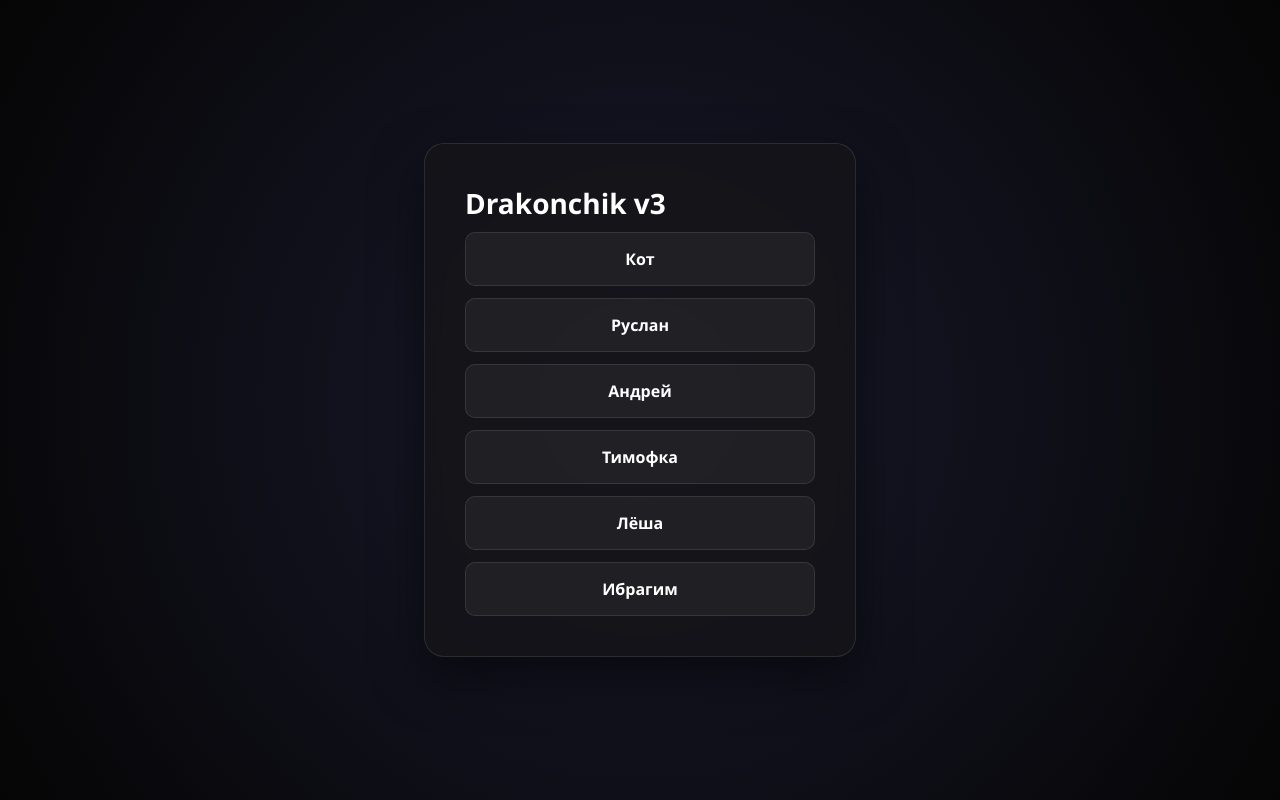
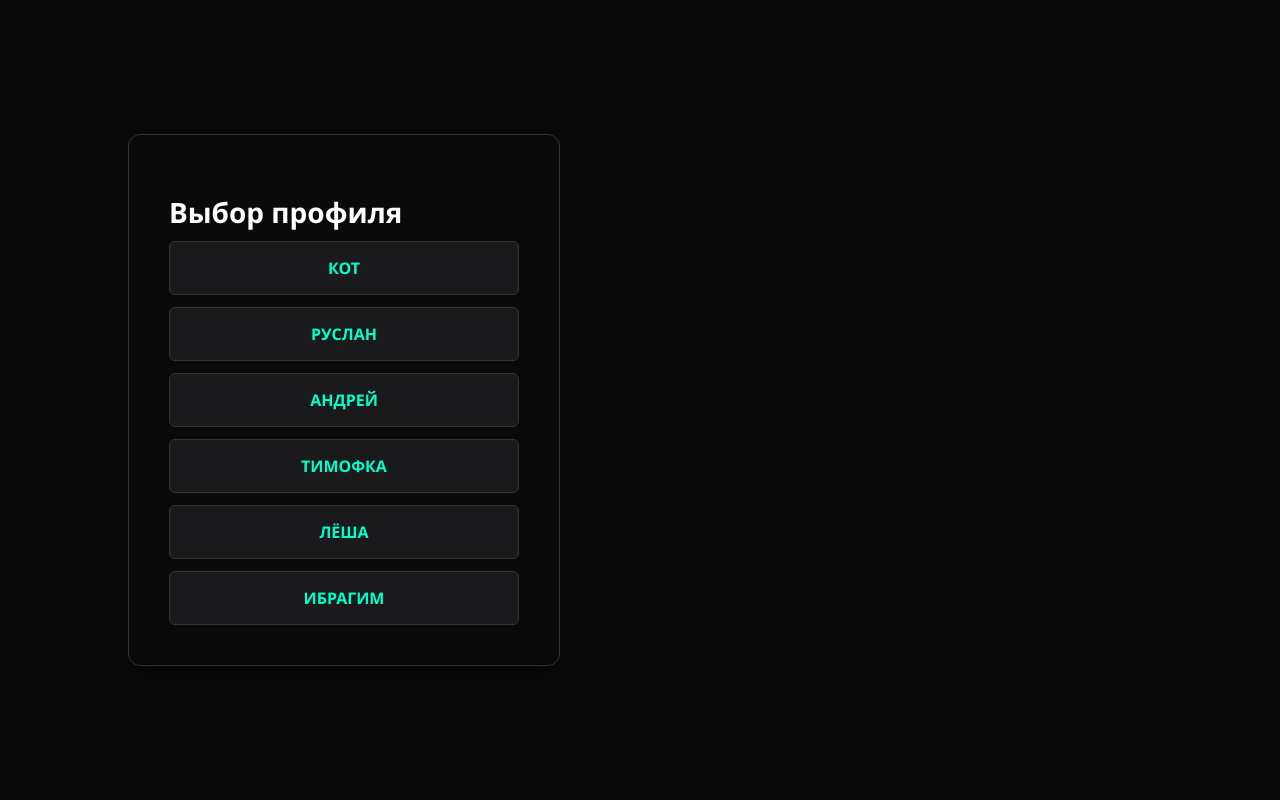
Before and after one commit to InTheNeko/neko, a Flask app: page / in a window 1280 px wide. Run offline with Flask 3, Linux system fonts and the light colour scheme.

Commit message:
Описание обновления

```diff
--- a/app.py
+++ b/app.py
@@ -2,7 +2,7 @@ from flask import Flask, render_template
 
 app = Flask(__name__)
 
-# Список для главной страницы
+# Список для главной страницы (Кот на первом месте)
 friends_list = [
     ("Кот", "cat"),
     ("Руслан", "ruslan"),
@@ -14,35 +14,29 @@ friends_list = [
 
 @app.route('/')
 def home():
-    return render_template('index.html', buttons=friends_list, title="Drakonchik v3", is_home=True)
+    return render_template('index.html', buttons=friends_list, title="Выбор профиля", is_home=True)
 
 @app.route('/<page_name>')
 def show_page(page_name):
-    # Структура: "ключ": (Имя, Описание, Фото, [Ссылки], Заметка)
+    # Структура: "ключ": (Имя, Описание, Фото, [Список ссылок])
     friends_info = {
-        "cat": ("Кот", "Самый главный, у него лапки.", "cat.jpg",
-                [("Steam", "https://steamcommunity.com/profiles/76561199122830516/") ("Валерьянка", "#")],
-                "Заметка: Главный администратор этого списка. Любит спать."),
+        "cat": ("Кот", "Самый главный, у него лапки и власть.", "cat.jpg",
+                [("Steam", "https://steamcommunity.com/profiles/76561199122830516/"), ("Валерьянка", "#")]),
 
         "ruslan": ("Руслан", "Ну так ну сяк почти всегда берёт", "ruslan.jpg",
-                   [("Steam", "https://steamcommunity.com/profiles/76561199198583765/")],
-                   "Заметка: да и так пойдёт"),
+                   [("Steam", "https://steamcommunity.com/profiles/76561199198583765/")]),
 
-        "andrey": ("Андрей", "Постояно ест", "andrey.jpg",
-                   [("Steam", "https://steamcommunity.com/profiles/76561198337510525/"), ("я гей", "https://youareanidiot.cc")],
-                   "Заметка: Если не отвечает, значит ушел на кухню."),
+        "andrey": ("Андрей", "постояно ест", "andrey.jpg",
+                   [("Steam", "https://steamcommunity.com/profiles/76561198337510525/"), ("я гей", "https://youareanidiot.cc")]),
 
-        "timokha": ("Тимофка", "Жаль что он с нами.", "timokha.jpg",
-                    [("Steam", "https://steamcommunity.com/profiles/76561199054205841/")],
-                    "Заметка: Опасен в кооперативных играх."),
+        "timokha": ("Тимофка", "жаль что он с нами.", "timokha.jpg",
+                    [("Steam", "https://steamcommunity.com/profiles/76561199054205841/"), ]),
 
-        "lesha": ("Лёша", "Гном всегда гном.", "lesha.jpg",
-                  [("Steam", "https://steamcommunity.com/profiles/76561199096404881/")],
-                  "Заметка: Маленький рост компенсирует ни чем"),
+        "lesha": ("Лёша", "гном всегда гном.", "lesha.jpg",
+                  [("Steam", "https://steamcommunity.com/profiles/76561199096404881/"), ]),
 
-        "ibragim": ("Ибрагим", "Почти скоро 12.", "ibragim.jpg",
-                    [("Steam", "https://steamcommunity.com/profiles/76561199556449044/")],
-                    "Заметка: Аааа танки")
+        "ibragim": ("Ибрагим", "почти скоро 12.", "ibragim.jpg",
+                    [("Steam", "https://steamcommunity.com/profiles/76561199556449044/"), ])
     }
 
     data = friends_info.get(page_name)
@@ -53,7 +47,6 @@ def show_page(page_name):
                                description=data[1],
                                photo=data[2],
                                links=data[3],
-                               note=data[4],
                                is_home=False)
 
     return "Профиль не найден", 404
--- a/templates/index.html
+++ b/templates/index.html
@@ -4,74 +4,102 @@
     <meta charset="UTF-8">
     <title>{{ title }}</title>
     <style>
-        :root { --accent: #00ffcc; --card-bg: rgba(20, 20, 25, 0.9); }
         body {
-            margin: 0; font-family: 'Segoe UI', sans-serif;
-            background: radial-gradient(circle at center, #1a1a2e 0%, #050505 100%);
-            color: #e0e0e0; display: flex; justify-content: center; align-items: center; min-height: 100vh;
+            margin: 0;
+            font-family: 'Segoe UI', Roboto, sans-serif;
+            background-color: #0a0a0b;
+            color: #e0e0e0;
+            display: flex;
+            justify-content: flex-start;
+            align-items: center;
+            min-height: 100vh;
+            padding-left: 10%;
         }
-        .main-container { display: flex; gap: 40px; align-items: flex-start; }
-        .card {
-            background: var(--card-bg); backdrop-filter: blur(10px);
-            border: 1px solid rgba(255,255,255,0.1); padding: 40px; border-radius: 20px; width: 350px;
-            box-shadow: 0 20px 50px rgba(0, 0, 0, 0.5);
+        .card {ы
+            background: rgba(20, 20, 22, 0.8);
+            border: 1px solid #333;
+            padding: 40px;
+            border-radius: 12px;
+            width: 350px;
+            box-shadow: 0 15px 35px rgba(0, 0, 0, 0.5);
+            text-align: left;
         }
-        .notes-box {
-            background: rgba(0, 255, 204, 0.05); border-left: 4px solid var(--accent);
-            padding: 25px; border-radius: 12px; width: 250px;
-            color: #ccc; font-style: italic; animation: fadeIn 0.8s ease;
+        .player-photo {
+            width: 100%;
+            border-radius: 8px;
+            margin-bottom: 20px;
+            border: 1px solid #00ffcc;
+            display: block;
         }
-        @keyframes fadeIn { from { opacity: 0; transform: translateX(20px); } to { opacity: 1; transform: translateX(0); } }
-        .player-photo { width: 100%; border-radius: 12px; margin-bottom: 20px; border: 2px solid var(--accent); }
-        h1 { font-size: 28px; color: #fff; margin: 0 0 10px 0; }
-        .desc { font-size: 16px; color: #aaa; line-height: 1.6; margin-bottom: 20px; }
-        .links-container { display: flex; flex-wrap: wrap; gap: 10px; margin-bottom: 25px; }
+        h1 { font-size: 28px; color: #ffffff; margin-bottom: 10px; }
+        .desc { font-size: 16px; color: #888; line-height: 1.6; margin-bottom: 20px; }
+
+        /* СТИЛИ ДЛЯ ССЫЛОК */
+        .links-container {
+            display: flex;
+            flex-wrap: wrap;
+            gap: 10px;
+            margin-bottom: 25px;
+        }
         .link-tag {
-            background: rgba(255,255,255,0.05); color: var(--accent); padding: 8px 15px;
-            border: 1px solid rgba(0,255,204,0.3); border-radius: 20px; text-decoration: none;
-            font-size: 13px; font-weight: bold; transition: 0.3s;
+            background: #1a1a1c;
+            color: #00ffcc;
+            padding: 6px 12px;
+            border: 1px solid #333;
+            border-radius: 4px;
+            text-decoration: none;
+            font-size: 13px;
+            font-weight: bold;
+            transition: 0.3s;
         }
-        .link-tag:hover { background: var(--accent); color: #000; box-shadow: 0 0 15px var(--accent); }
+        .link-tag:hover {
+            background: #00ffcc;
+            color: #000;
+            transform: translateY(-2px);
+        }
+
         .menu-vertical { display: flex; flex-direction: column; gap: 12px; }
         .btn {
-            display: block; padding: 15px; background: rgba(255,255,255,0.05); color: #fff;
-            text-decoration: none; border: 1px solid rgba(255,255,255,0.1); border-radius: 10px;
-            font-weight: bold; text-align: center; transition: 0.3s;
+            display: block; padding: 15px; background: #1a1a1c; color: #00ffcc;
+            text-decoration: none; border: 1px solid #333; border-radius: 6px;
+            font-weight: bold; text-align: center; text-transform: uppercase;
+            transition: all 0.3s ease;
         }
-        .btn:hover { border-color: var(--accent); transform: translateY(-3px); }
-        .btn-back { border: none; color: #777; margin-top: 10px; font-size: 14px; }
+        .btn:hover { border-color: #00ffcc; transform: translateX(8px); color: #ffffff; }
+        .btn-back { border-color: #444; color: #666; margin-top: 10px; }
+        .btn-back:hover { border-color: #ff4444; color: #ff4444; }
     </style>
 </head>
 <body>
-    <div class="main-container">
     <div class="card">
         <h1>{{ title }}</h1>
+
         {% if not is_home %}
+            {% if photo %}
                 <img src="{{ url_for('static', filename='images/' + photo) }}" class="player-photo">
+            {% endif %}
+
             <p class="desc">{{ description }}</p>
+
+            <!-- ОТОБРАЖЕНИЕ ССЫЛОК -->
+            {% if links %}
             <div class="links-container">
                 {% for label, url in links %}
                     <a href="{{ url }}" class="link-tag" target="_blank">{{ label }}</a>
                 {% endfor %}
             </div>
             {% endif %}
+        {% endif %}
+
         <div class="menu-vertical">
             {% if is_home %}
                 {% for name, link in buttons %}
                     <a href="/{{ link }}" class="btn">{{ name }}</a>
                 {% endfor %}
             {% else %}
-                    <a href="/" class="btn btn-back">← НАЗАД В МЕНЮ</a>
+                <a href="/" class="btn btn-back">← ВЕРНУТЬСЯ</a>
             {% endif %}
         </div>
     </div>
-
-        {% if not is_home and note %}
-        <div class="notes-box">
-            <h3 style="color: var(--accent); margin-top: 0;">Заметки</h3>
-            <p>{{ note }}</p>
-        </div>
-        {% endif %}
-    </div>
 </body>
 </html>
```
Lines whose indentation alone changed are shown as unchanged.
